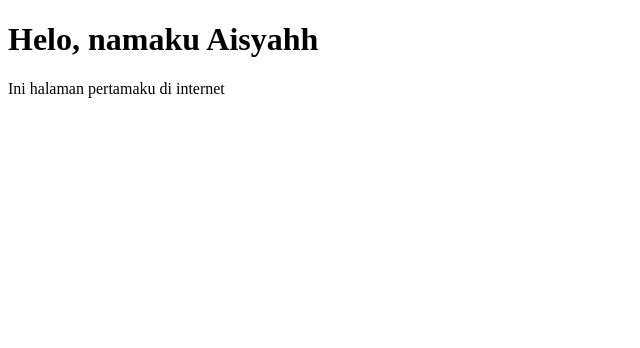
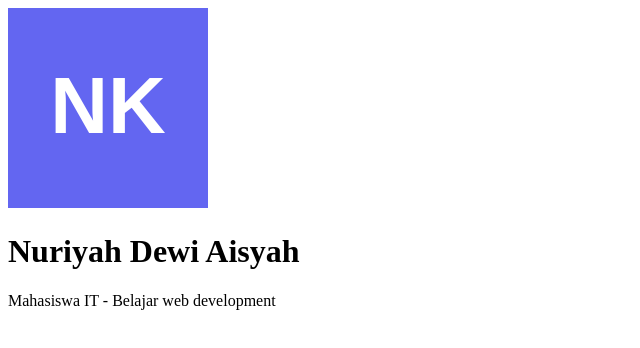
Before and after one commit to dewiaisyah1356/mypage, a plain HTML site: page index.html in a window 1280 px wide. Shown: the whole page, without its empty margins (0-640 px from the left). Drawn offline with Linux system fonts and the light colour scheme.

Commit message:
add header

```diff
--- a/index.html
+++ b/index.html
@@ -6,7 +6,10 @@
     <title>Helloww</title>
 </head>
 <body>
-    <h1>Helo, namaku Aisyahh</h1>
-    <p>Ini halaman pertamaku di internet</p>
+    <header>
+        <img src="avatar.svg" alt="Foto profil Ais">
+        <h1>Nuriyah Dewi Aisyah</h1>
+        <p>Mahasiswa IT - Belajar web development</p>
+    </header>
 </body>
 </html>
```
Also changed, not shown: avatar.svg (added).
